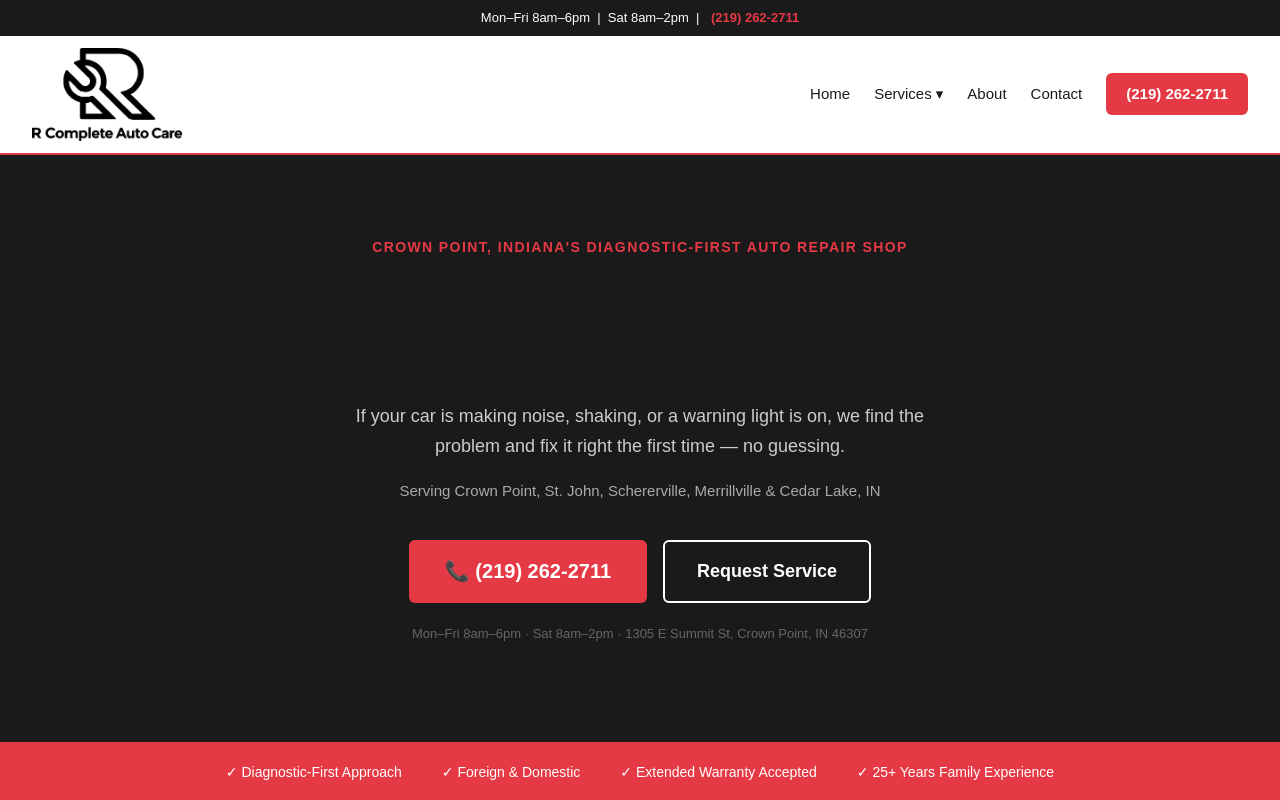
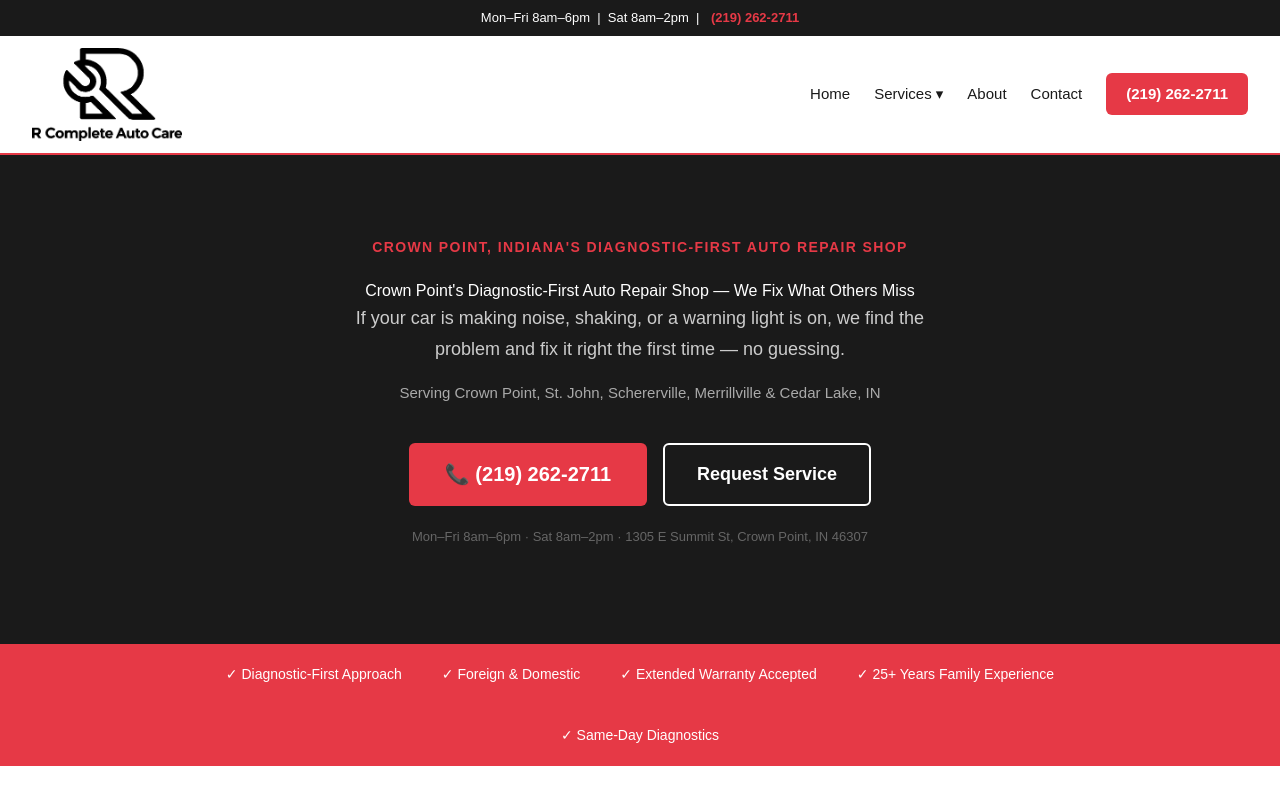
Before and after one commit to rcompleteautocare/my-website, a Next.js app: page / in a window 1280 px wide. Shown: the top 800 px of the page. Built offline with nearby package versions, Linux system fonts and the light colour scheme.

Commit message:
Update H1 to diagnostic-first positioning

```diff
--- a/app/page.tsx
+++ b/app/page.tsx
@@ -15,8 +15,7 @@
           Crown Point, Indiana's Diagnostic-First Auto Repair Shop
         </p>
         <h1 style={{ fontSize: "44px", fontWeight: "bold", margin: "0 0 20px", lineHeight: 1.2, maxWidth: "800px", marginLeft: "auto", marginRight: "auto" }}>
-          Accurate Diagnostics. Honest Answers. Repairs Done Right.
-        </h1>
+        </h1>Crown Point's Diagnostic-First Auto Repair Shop — We Fix What Others Miss
         <p style={{ fontSize: "18px", color: "#ccc", maxWidth: "620px", margin: "0 auto 16px", lineHeight: 1.7 }}>
           If your car is making noise, shaking, or a warning light is on, we find the problem and fix it right the first time — no guessing.
         </p>
```
